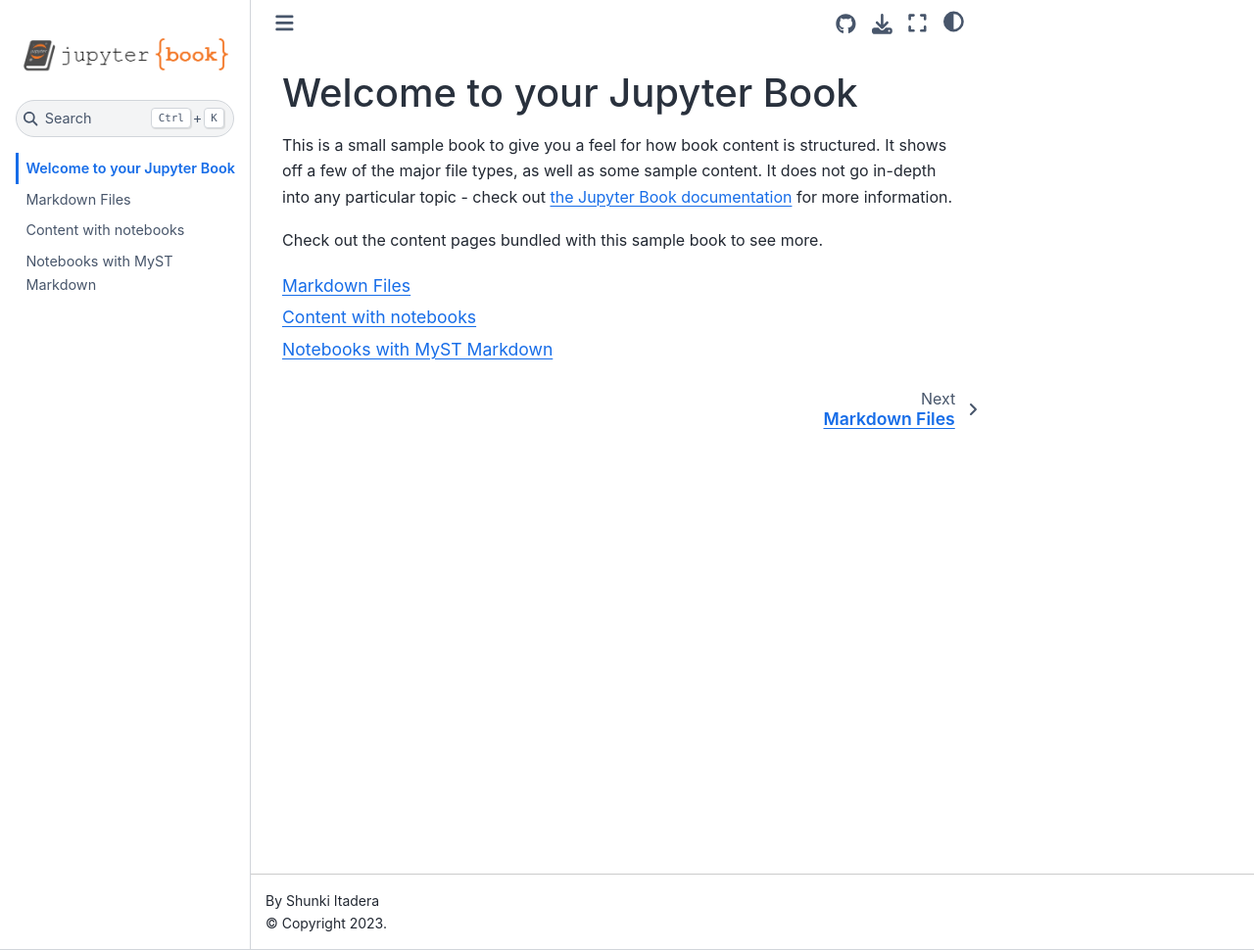
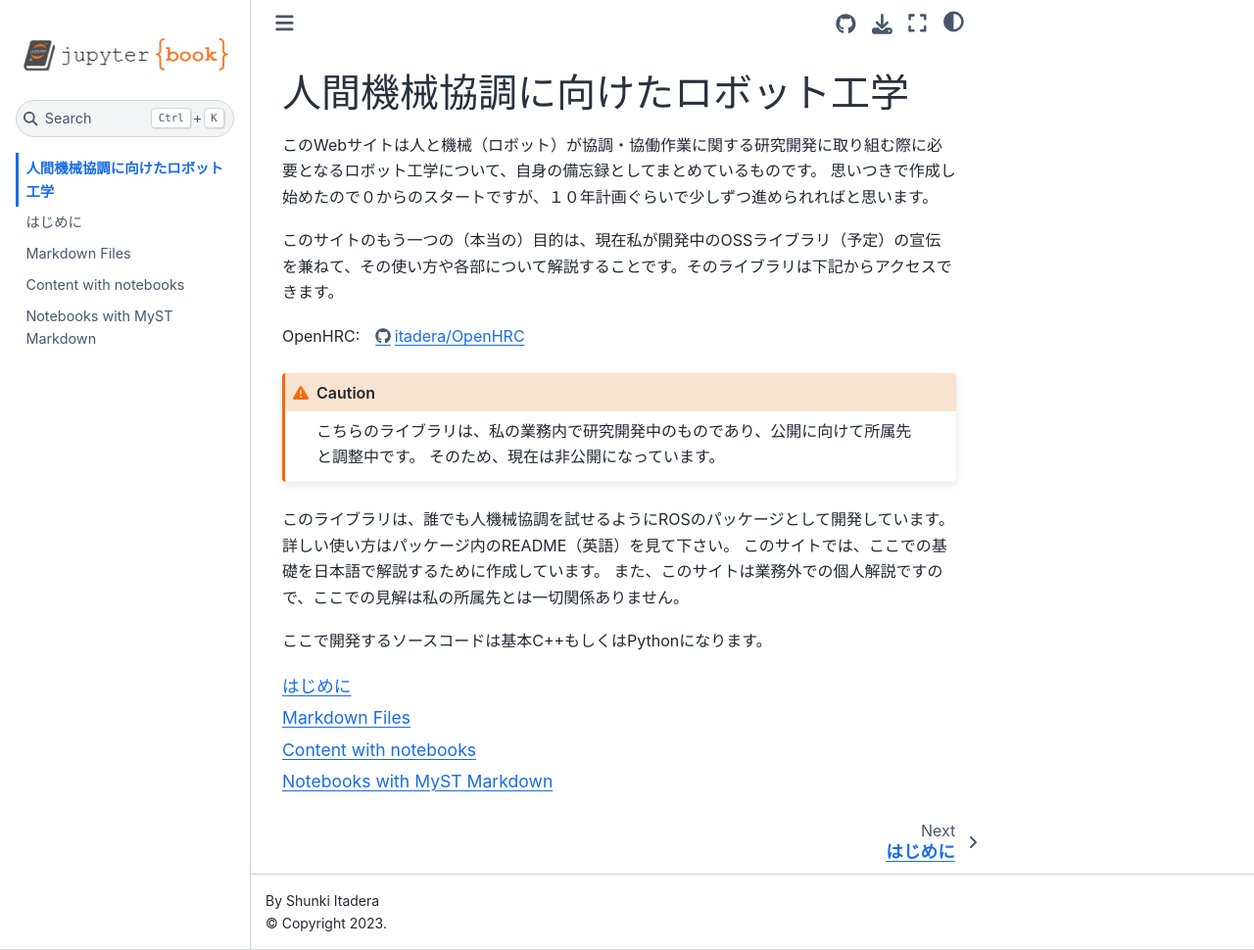
Before and after one commit to itadera/robotics4hrc, a Jupyter Book: the page built from intro.md, in a window 1280 px wide and 970 px high. Shown: the whole window at 98% size. Built offline with Jupyter Book 1.0.4 settings and Sphinx 7.4.7 and the Sphinx Book theme 1.1.4, drawn with Linux system fonts in a browser that asks for light colours.

Commit message:
うｐだて

````diff
--- a/_toc.yml
+++ b/_toc.yml
@@ -4,6 +4,7 @@
 format: jb-book
 root: intro
 chapters:
+- file: hajimeni
 - file: markdown
 - file: notebooks
 - file: markdown-notebooks
--- /dev/null
+++ b/hajimeni.md
@@ -0,0 +1,15 @@
+# はじめに
+
+人間機械協調は今後重要になってくる観点です。
+ここで求められるロボット工学は必ずしも高度なものではありません。
+例えば、ヒューマノイドロボットが不整地を歩くような高度な最適運動計画のようなものは、あまり求められていません。
+（必要ないとは言えませんが。）
+それよりも、リアルタイムでユーザーの意図をロボット運動に反映させて、それに対して如何に高度な知能（AI）を混ぜることで、ユーザーを支援をするかに注目されます。
+あくまでロボットはツールであり、主体は人という考えです。私個人では、このようなロボットが求められる能力として
+
+- 操作性（ユーザーがロボットを自由に操れる能力）
+- 支援性（ユーザーの動作をロボットが支援・補完する能力）
+- 訓練性（ユーザーがロボットの支援を通じて自身の能力を向上させる（訓練する）能力）
+
+として（勝手に）言っています。
+こういったことが、手軽に研究できるようになればいいよねというのが、最近の私のモチベーションです。
--- a/intro.md
+++ b/intro.md
@@ -1,11 +1,25 @@
-# Welcome to your Jupyter Book
+# 人間機械協調に向けたロボット工学
 
-This is a small sample book to give you a feel for how book content is
-structured.
-It shows off a few of the major file types, as well as some sample content.
-It does not go in-depth into any particular topic - check out [the Jupyter Book documentation](https://jupyterbook.org) for more information.
+このWebサイトは人と機械（ロボット）が協調・協働作業に関する研究開発に取り組む際に必要となるロボット工学について、自身の備忘録としてまとめているものです。
+思いつきで作成し始めたので０からのスタートですが、１０年計画ぐらいで少しずつ進められればと思います。
 
-Check out the content pages bundled with this sample book to see more.
+このサイトのもう一つの（本当の）目的は、現在私が開発中のOSSライブラリ（予定）の宣伝を兼ねて、その使い方や各部について解説することです。そのライブラリは下記からアクセスできます。
+
+OpenHRC:　https://github.com/itadera/OpenHRC
+
+```{caution}
+こちらのライブラリは、私の業務内で研究開発中のものであり、公開に向けて所属先と調整中です。
+そのため、現在は非公開になっています。
+
+```
+このライブラリは、誰でも人機械協調を試せるようにROSのパッケージとして開発しています。
+詳しい使い方はパッケージ内のREADME（英語）を見て下さい。
+このサイトでは、ここでの基礎を日本語で解説するために作成しています。
+また、このサイトは業務外での個人解説ですので、ここでの見解は私の所属先とは一切関係ありません。
+
+ここで開発するソースコードは基本C++もしくはPythonになります。
+
+
 
 ```{tableofcontents}
 ```
````
